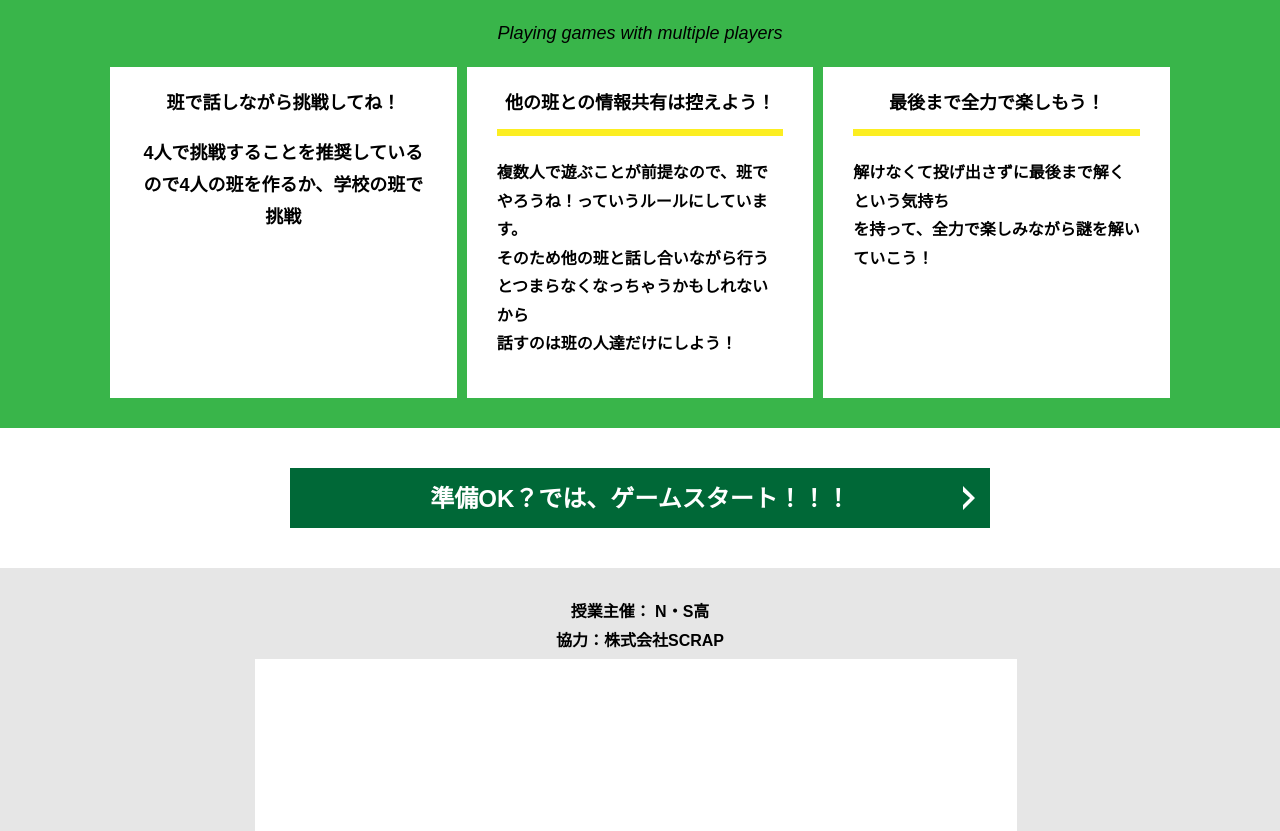
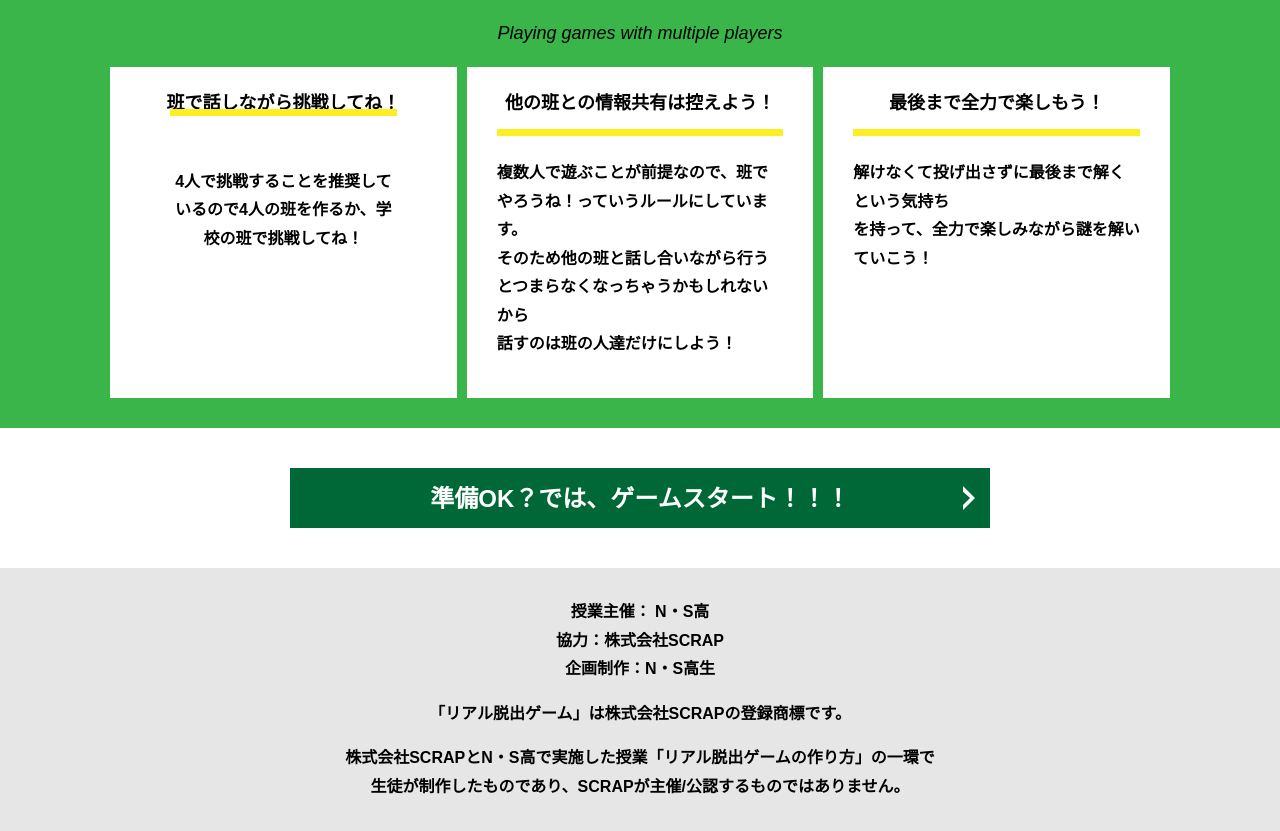
Before and after one commit to Masa1710/alfa-nagoya-.A, a plain HTML site: page index.html in a window 1280 px wide. Shown: the part 1374-2205 px from the top of the page. Drawn offline with Linux system fonts and the light colour scheme.

Commit message:
Update index.html

```diff
--- a/index.html
+++ b/index.html
@@ -93,9 +93,9 @@
           <div class="column">
             <div class="card">
               <h3 class="card__title">班で話しながら挑戦してね！<br>
-              <p
+              <p class="card__content">
                 <br>
-                4人で挑戦することを推奨しているので4人の班を作るか、学校の班で挑戦</p>
+                4人で挑戦することを推奨しているので4人の班を作るか、学校の班で挑戦してね！</p>
             </div>
           </div>
           <div class="column">
```
